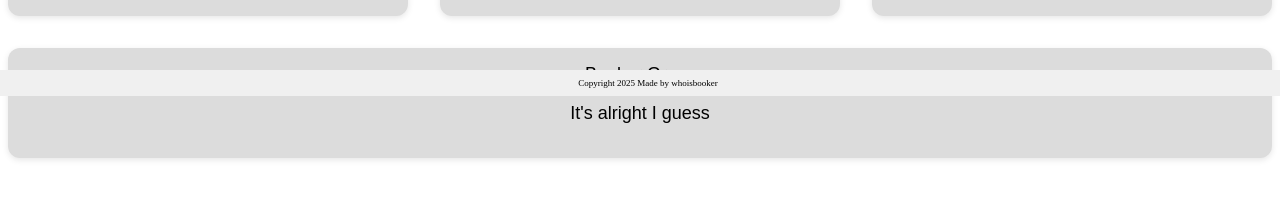
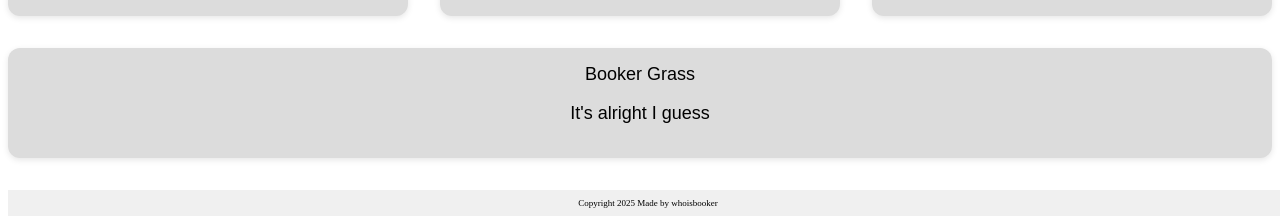
Before and after one commit to BookerGrass/Unit2-Final-BG, a React (Vite) app in the folder unit1/Climbing-App/: page /home in a window 1280 px wide. Shown: the part 695-917 px from the top of the page. Before the commit the page ends 885 px from the top, so only its background shows below. Built offline with nearby package versions, Linux system fonts and the light colour scheme.

Commit message:
fixed footer css

```diff
--- a/unit1/Climbing-App/src/Components/HomePage.jsx
+++ b/unit1/Climbing-App/src/Components/HomePage.jsx
@@ -611,6 +611,7 @@ function HomePage() {
           Reset
         </button>
       </div>
+      <Footer />
     </div>
   );
 }
--- a/unit1/Climbing-App/src/Components/Main.css
+++ b/unit1/Climbing-App/src/Components/Main.css
@@ -93,14 +93,13 @@ button:hover:not(:disabled) {
   font-family: Arial, Helvetica, sans-serif;
 }
 .footer {
-  position: fixed;
-  bottom: 0;
-  left: 0;
+  position: static;
   width: 100%;
   text-align: center;
   font-size: xx-small;
   background-color: #f0f0f0;
   padding: 0.5rem;
+  margin-top: 2rem;
 }
 .title {
   text-align: center;
@@ -168,7 +167,4 @@ button:hover:not(:disabled) {
   .about-text {
     font-size: 0.5rem;
   }
-  .footer {
-    display: none;
-  }
 }
```
